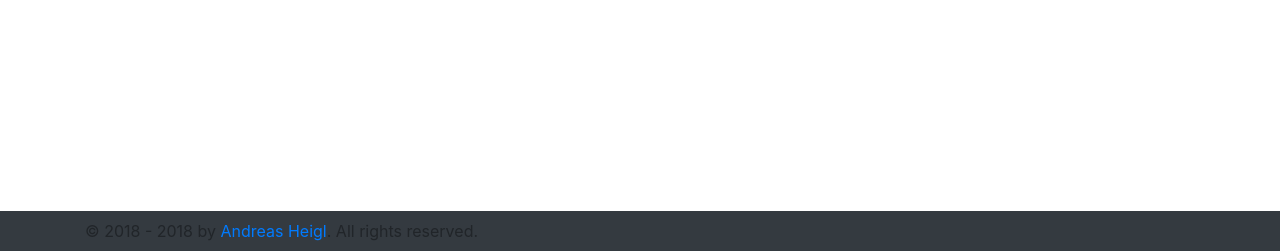
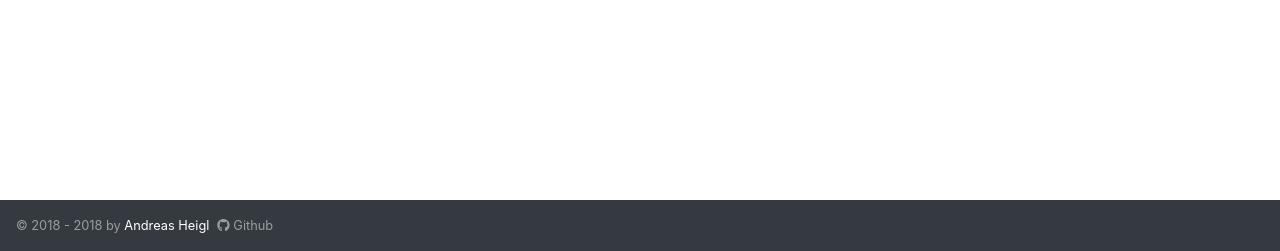
Before and after one commit to heiglandreas/keyprinter, a PHP site: template templates/layout/default.html.twig in a window 1280 px wide. Shown: the part 549-800 px from the top of the page. Run offline with PHP 8.4, Linux system fonts and the light colour scheme; the template is opened without the code that fills it, so the values that code supplies are empty; some libraries are stand-ins or nearby versions.

Commit message:
Beautify footer-menu

```diff
--- a/templates/layout/default.html.twig
+++ b/templates/layout/default.html.twig
@@ -61,17 +61,17 @@
     </div>
 
     <footer class="app-footer">
-        <nav class="navbar navbar-expand-sm navbar-dark bg-dark fixed-bottom" role="navigation">
-        <div class="container">
+        <nav class="navbar navbar-expand-sm navbar-dark bg-dark fixed-bottom " style="font-size:0.8rem;" role="navigation">
             <div class="navbar-header">
-            <button type="button" class="navbar-toggler" data-toggle="collapse" data-target="#navbarCollapse" aria-controls="#navbarCollapse" aria-expanded="false" aria-label="Toggle navigation">
+                <button type="button" class="navbar-toggler" data-toggle="collapse" data-target="#navbarCollapseBottom" aria-controls="#navbarCollapseBottom" aria-expanded="false" aria-label="Toggle navigation">
                     <span class="navbar-toggler-icon"></span>
                 </button>
             </div>
-        <div class="collapse navbar-collapse" id="navbarCollapse">
+            <div class="collapse navbar-collapse" id="navbarCollapseBottom">
+                <span class="navbar-text">&copy; 2018 - {{ "now"|date("Y") }} by <a href="https://andreas.heigl.org">Andreas Heigl</a></span>
                 <ul class="navbar-nav mr-auto">
                     <li class="nav-item">
-                    &copy; 2018 - {{ "now"|date("Y") }} by <a href="https://andreas.heigl.org">Andreas Heigl</a>. All rights reserved.
+                        <a class="nav-link" href="https://github.com/heiglandreas/keyprinter"><i class="fab fa-github"></i> Github</a>
                     </li>
                     {#<li class="nav-item">
                         <a href="https://github.com/zendframework/zend-expressive" target="_blank" class="nav-link">
@@ -85,12 +85,6 @@
                     </li>#}
                 </ul>
             </div>
-            {% block footer %}
-                <p>
-
-                </p>
-            {% endblock %}
-        </div>
         </nav>
     </footer>
 
```
Lines whose indentation alone changed are shown as unchanged.
